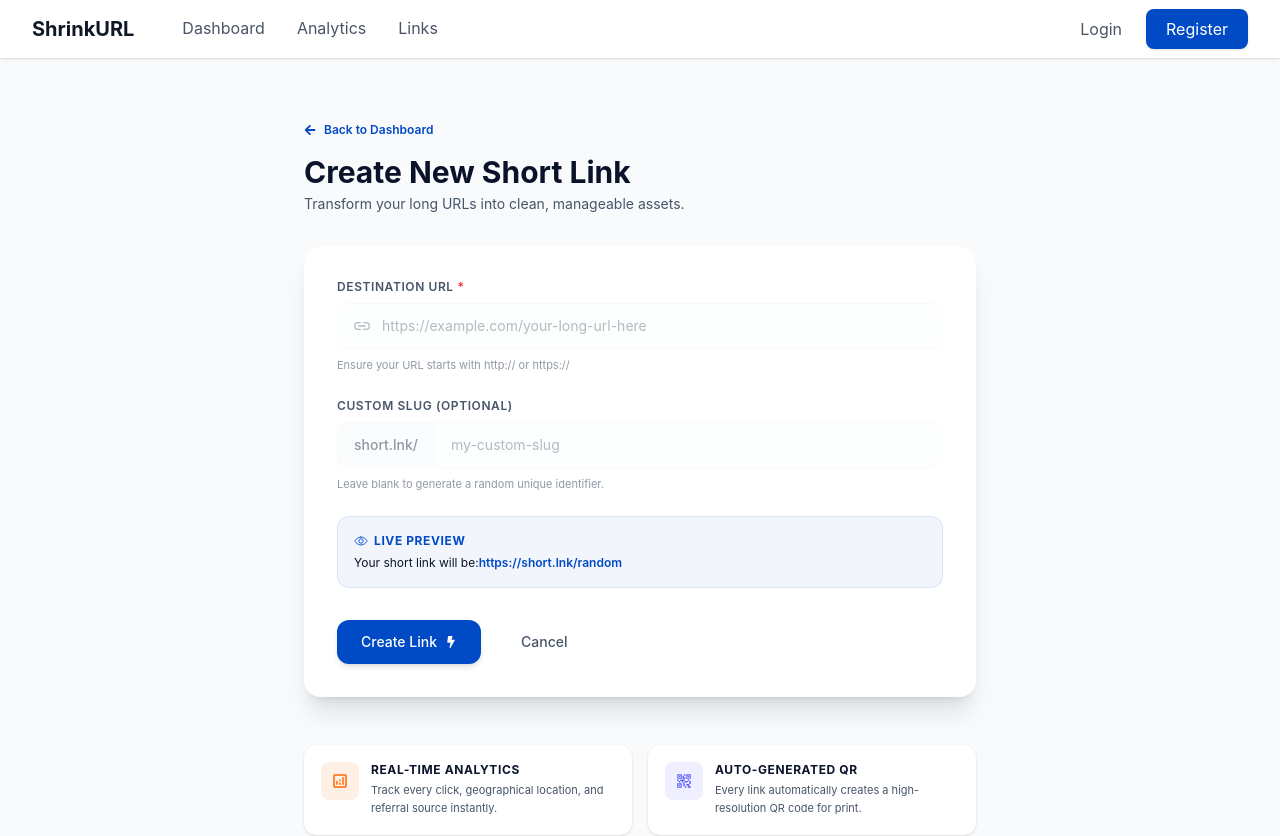
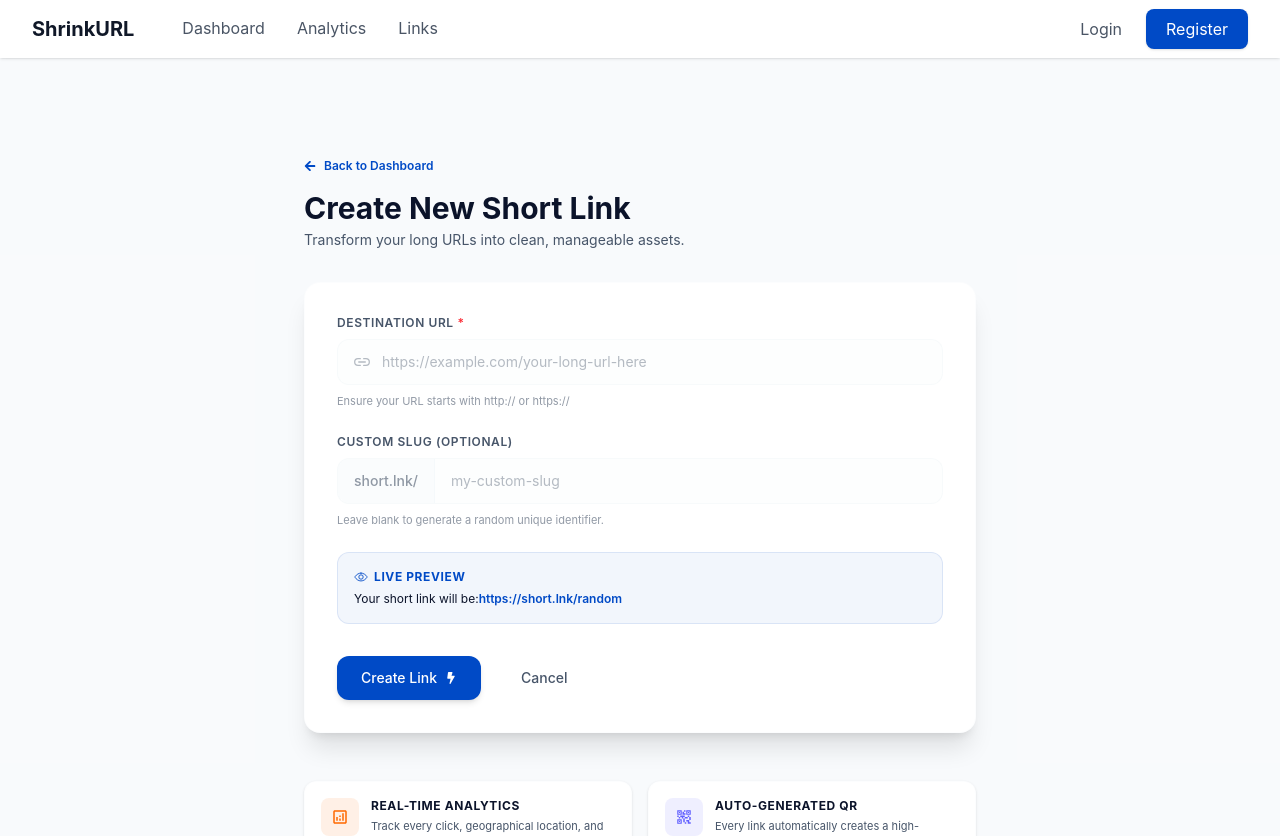
Before and after one commit to alfannurfaiz9/shrink_url_fe, a React (Vite) app: page /user/link in a window 1280 px wide. Shown: the top 836 px of the page. Built offline with nearby package versions, Linux system fonts and the light colour scheme.

Commit message:
feat: adjust css styling in create link page

```diff
--- a/src/pages/CreateLinks/index.tsx
+++ b/src/pages/CreateLinks/index.tsx
@@ -5,7 +5,8 @@ import CreateLinkForm from "./CreateLinkForm";
 
 const CreateLink = () => {
   return (
-    <div className="min-h-dvh py-16 w-full bg-slate-50/90 flex flex-col items-center p-4 gap-8">
+    <section className="w-full bg-slate-50/90 min-h-dvh">
+      <div className="section-container py-16 flex flex-col items-center gap-8">
         <div className="w-full max-w-2xl flex flex-col gap-8">
           <div className="flex flex-col gap-4">
             <Link
@@ -57,6 +58,7 @@ const CreateLink = () => {
           </div>
         </div>
       </div>
+    </section>
   );
 };
 
```
Lines whose indentation alone changed are shown as unchanged.
